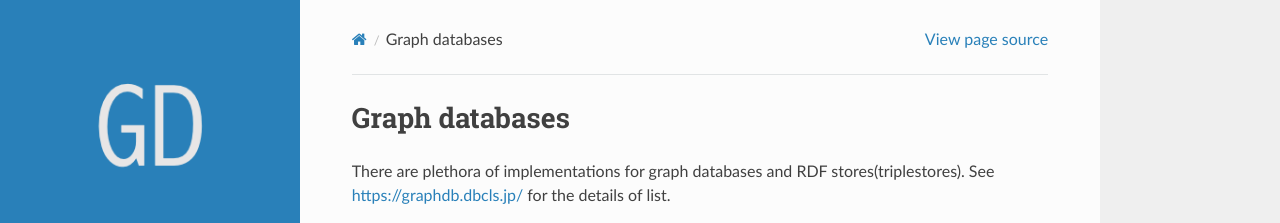
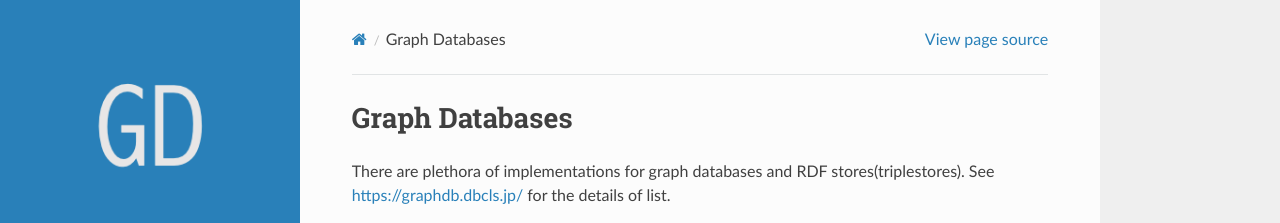
Before and after one commit to dbcls/graphdbs, a Sphinx documentation site: the page built from docs/index.rst, in a window 1280 px wide. Shown: the top 223 px of the page. Built offline with Sphinx 7.4.7 and the Read the Docs theme 2.0.0, drawn with Linux system fonts in a browser that asks for light colours.

```diff
--- a/docs/index.rst
+++ b/docs/index.rst
@@ -1,4 +1,4 @@
-Graph databases
+Graph Databases
 ===================
 
 There are plethora of implementations for graph databases and RDF stores(triplestores).
```
